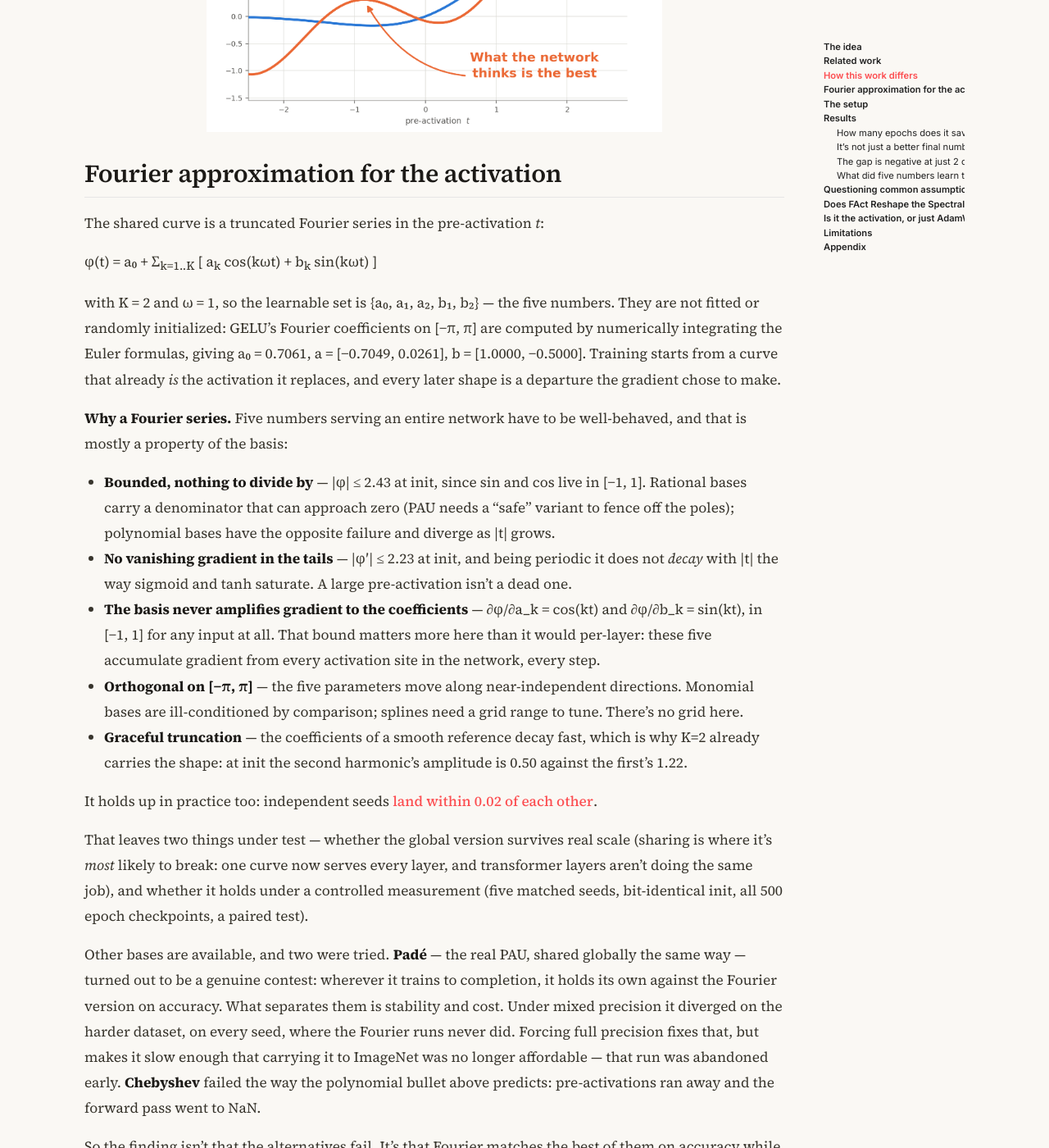
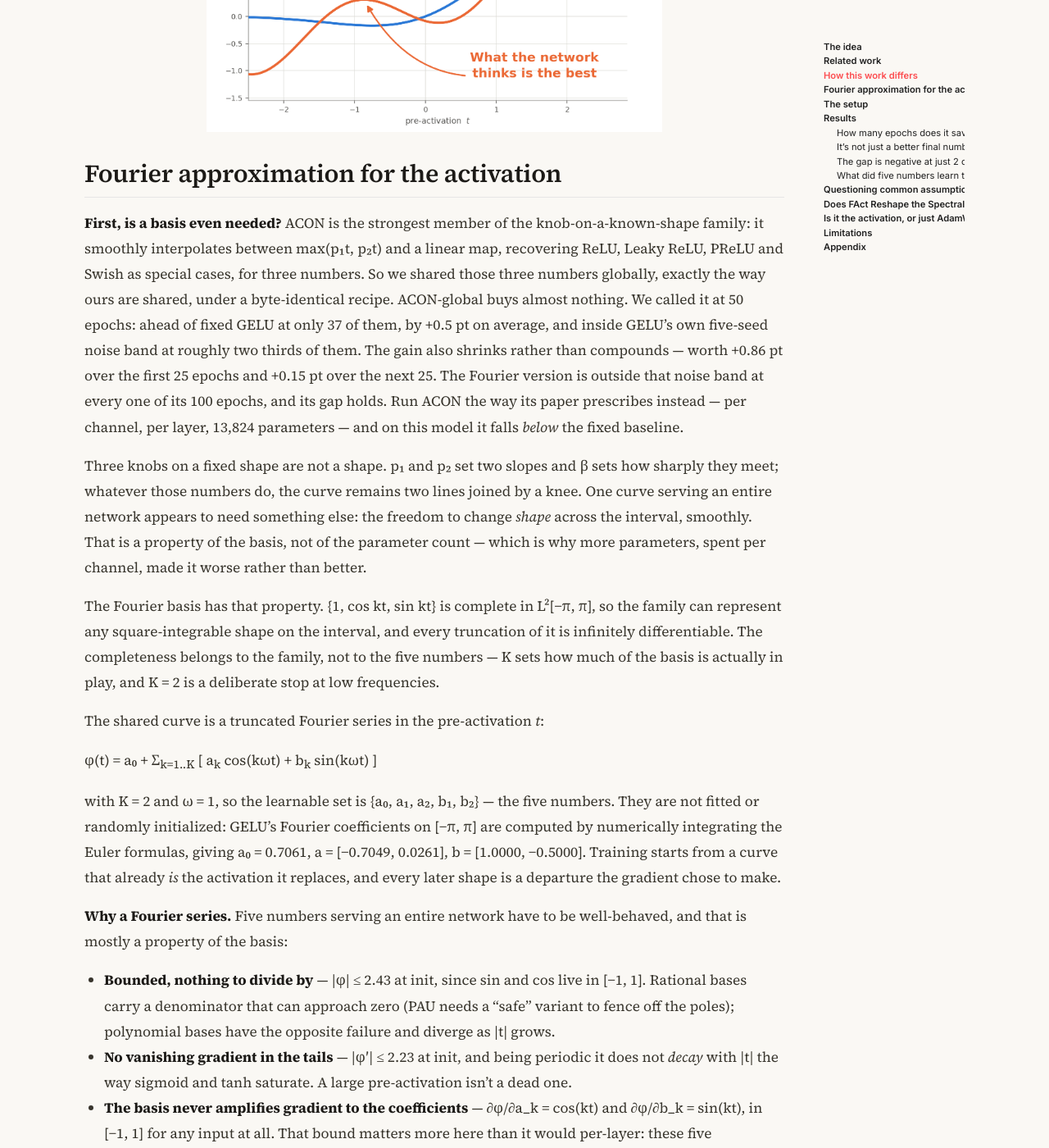
Before and after one commit to Arunprakash-A/Arunprakash-a.github.io, a Jekyll site: the page built from _posts/2026-08-11-learnable-activations-might-have-better-loss-landscape.md, in a window 1280 px wide and 1400 px high, scrolled down 4465 px. Shown: the whole window at 82% size. Built offline with Jekyll 4.4.1, drawn with Linux system fonts in a browser that asks for light colours; nearby versions of some CDN libraries.

Commit message:
blog: motivate the Fourier basis with the ACON-global result
Opens the basis section with the experiment that justifies it. ACON shared
globally the same way -- three numbers, byte-identical recipe -- is ahead of
fixed GELU at 37 of 50 epochs, by +0.5pt, mostly inside GELU's own five-seed
noise band, and the gain decays (+0.86pt over epochs 1-25, +0.15pt over
26-50). Per channel per layer, 13,824 params, it falls below the baseline.

Motivates the requirement as a property of the basis -- freedom to change
shape smoothly over the interval -- not of the parameter budget, and states
L2-completeness as belonging to the family rather than to the five numbers.

Co-Authored-By: Claude Opus 5 <noreply@anthropic.com>

```diff
--- a/_posts/2026-08-11-learnable-activations-might-have-better-loss-landscape.md
+++ b/_posts/2026-08-11-learnable-activations-might-have-better-loss-landscape.md
@@ -136,6 +136,34 @@ at all. What we designed is the conjunction:
 <img src="/images/Learnable-Activations-Might-Have-Better-Loss-Landscape/fig_hero.png" alt="Two candidate shapes for the same activation function: the fixed curve, and the curve five learnable coefficients converged to" style="max-width:65%; height:auto; display:block; margin:0 auto">
 
 ## Fourier approximation for the activation
+
+**First, is a basis even needed?** ACON is the strongest member of the
+knob-on-a-known-shape family: it smoothly interpolates between max(p₁t, p₂t)
+and a linear map, recovering ReLU, Leaky ReLU, PReLU and Swish as special
+cases, for three numbers. So we shared those three numbers globally, exactly
+the way ours are shared, under a byte-identical recipe. ACON-global buys
+almost nothing. We called it at 50 epochs: ahead of fixed GELU at only 37 of them,
+by +0.5 pt on average, and inside GELU's own five-seed noise band at roughly
+two thirds of them. The gain also shrinks rather than compounds — worth
++0.86 pt over the first 25 epochs and +0.15 pt over the next 25. The Fourier
+version is outside that noise band at every one of its 100 epochs, and its
+gap holds. Run ACON the way its paper prescribes instead — per channel, per
+layer, 13,824 parameters — and on this model it falls *below* the fixed
+baseline.
+
+Three knobs on a fixed shape are not a shape. p₁ and p₂ set two slopes and β
+sets how sharply they meet; whatever those numbers do, the curve remains two
+lines joined by a knee. One curve serving an entire network appears to need
+something else: the freedom to change *shape* across the interval, smoothly.
+That is a property of the basis, not of the parameter count — which is why
+more parameters, spent per channel, made it worse rather than better.
+
+The Fourier basis has that property. {1, cos kt, sin kt} is complete in
+L²[−π, π], so the family can represent any square-integrable shape on the
+interval, and every truncation of it is infinitely differentiable. The
+completeness belongs to the family, not to the five numbers — K sets how much
+of the basis is actually in play, and K = 2 is a deliberate stop at low
+frequencies.
 
 The shared curve is a truncated Fourier series in the pre-activation *t*:
 
```
